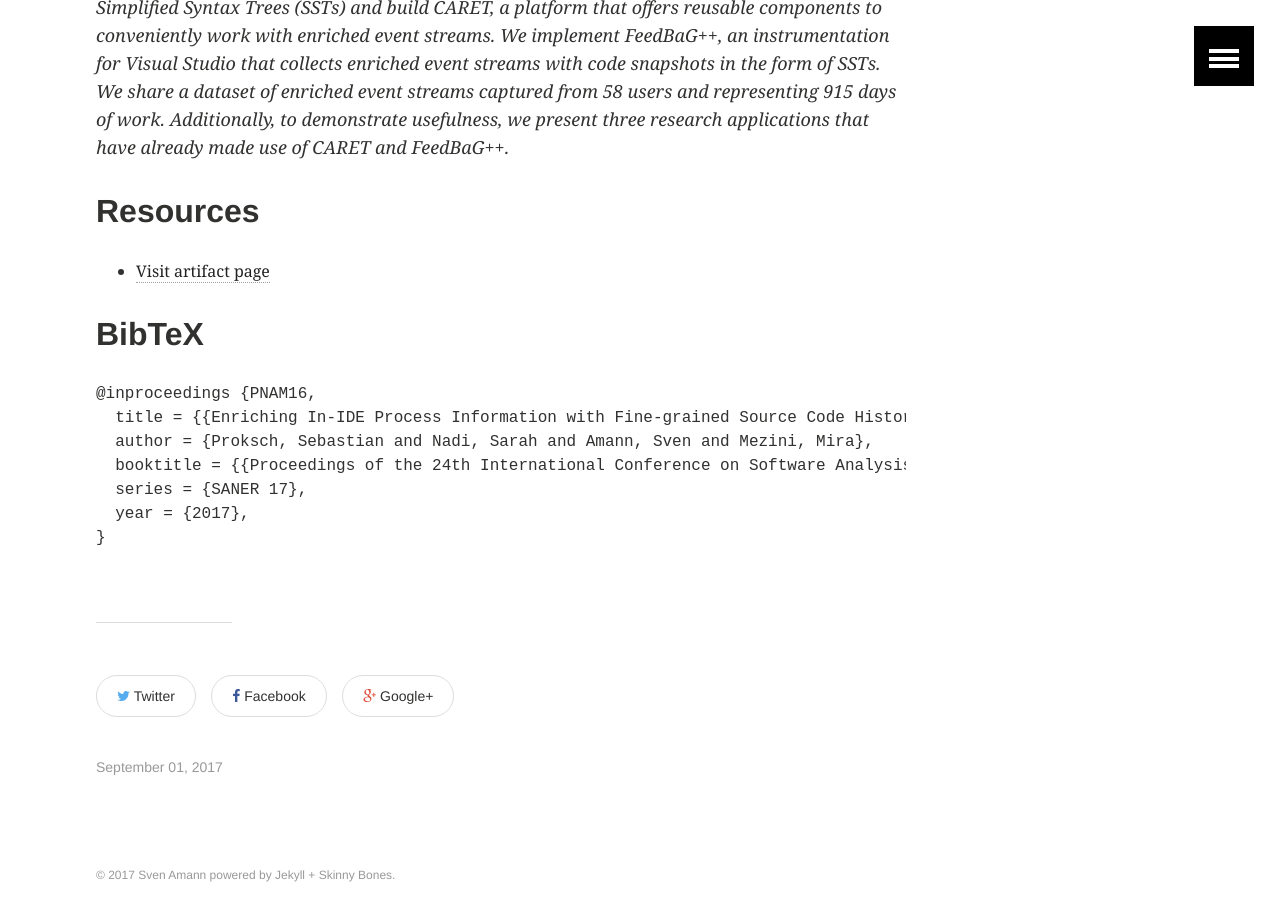
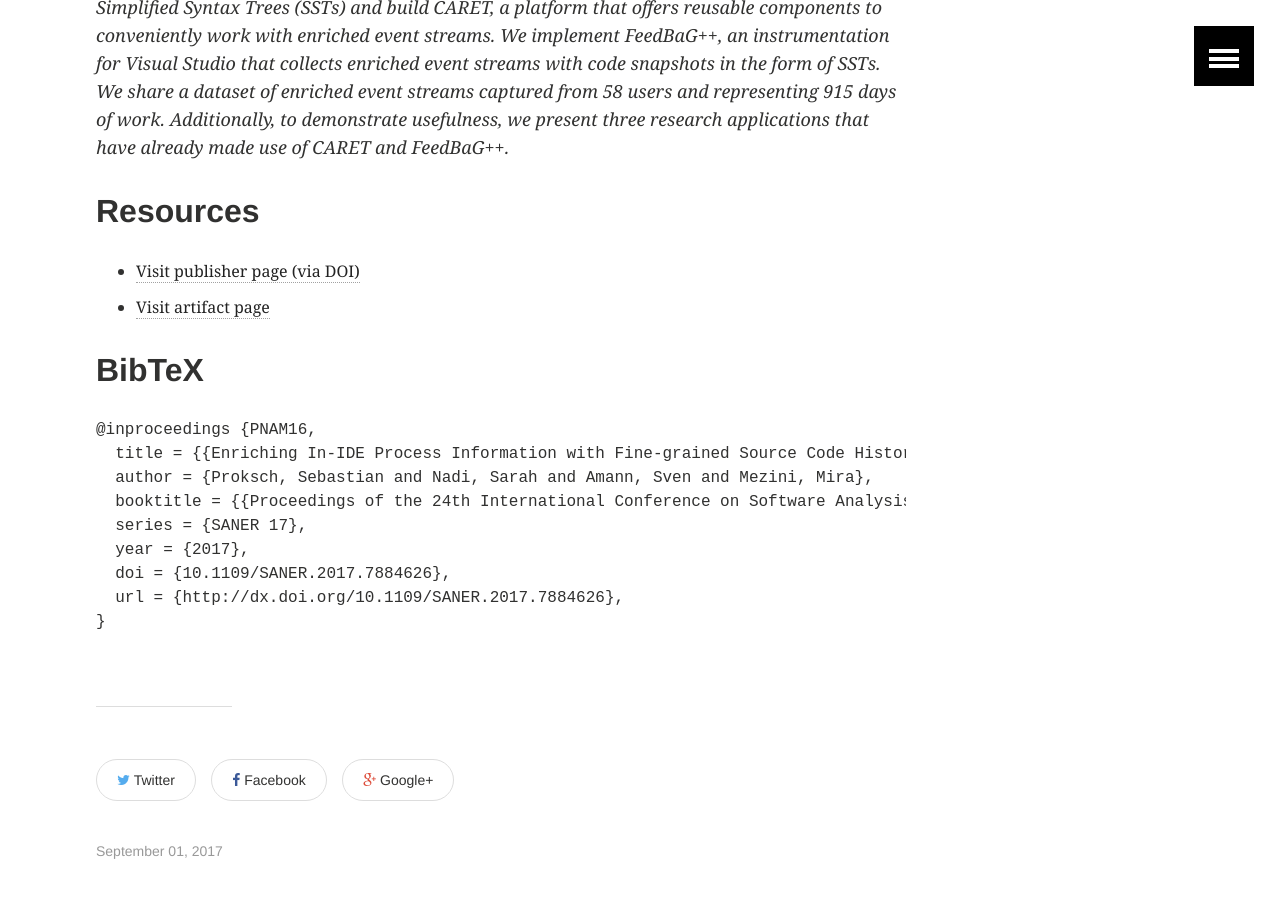
Before and after one commit to salsolatragus/sven-amann.de, a Jekyll site: the page built from _publications/2017-02-Enriching-In-IDE-Process-Information-with-Fine-grained-Source-Code-History.md, in a window 1280 px wide and 900 px high, scrolled down 595 px. Built offline with Jekyll 4.4.1, drawn with Linux system fonts in a browser that asks for light colours.

Commit message:
Add link to publication.

```diff
--- a/_publications/2017-02-Enriching-In-IDE-Process-Information-with-Fine-grained-Source-Code-History.md
+++ b/_publications/2017-02-Enriching-In-IDE-Process-Information-with-Fine-grained-Source-Code-History.md
@@ -11,6 +11,7 @@ authors:
 published_in: "Proceedings of the 24th International Conference on Software Analysis, Evolution, and Reengineering"
 series: SANER 17
 year: 2017
+doi: 10.1109/SANER.2017.7884626
 abstract: >
   Current studies on software development either focus on the change history of source code from version-control systems or on an analysis of simplistic in-IDE events without context information. Each of these approaches contains valuable information that is unavailable in the other case. Our work proposes enriched event streams, a solution that combines the best of both worlds and provides a holistic view on the software development process. Enriched event streams not only capture developer activities in the IDE, but also specialized context information, such as source-code snapshots for change events. To enable the storage of such code snapshots in an analyzable format, we introduce a new intermediate representation called Simplified Syntax Trees (SSTs) and build CARET, a platform that offers reusable components to conveniently work with enriched event streams. We implement FeedBaG++, an instrumentation for Visual Studio that collects enriched event streams with code snapshots in the form of SSTs. We share a dataset of enriched event streams captured from 58 users and representing 915 days of work. Additionally, to demonstrate usefulness, we present three research applications that have already made use of CARET and FeedBaG++.
 artifact_page: http://www.st.informatik.tu-darmstadt.de/artifacts/caret/
```
